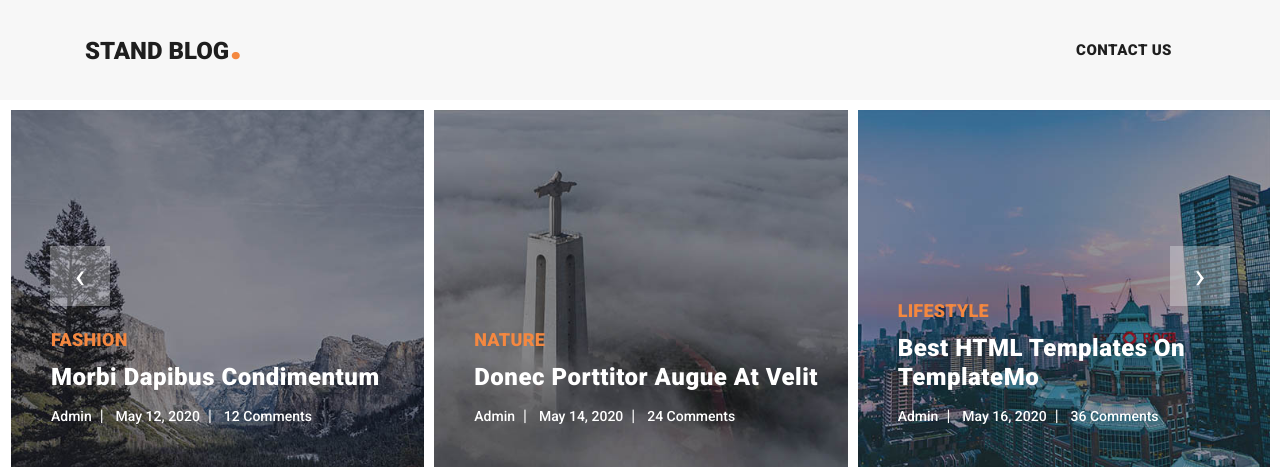
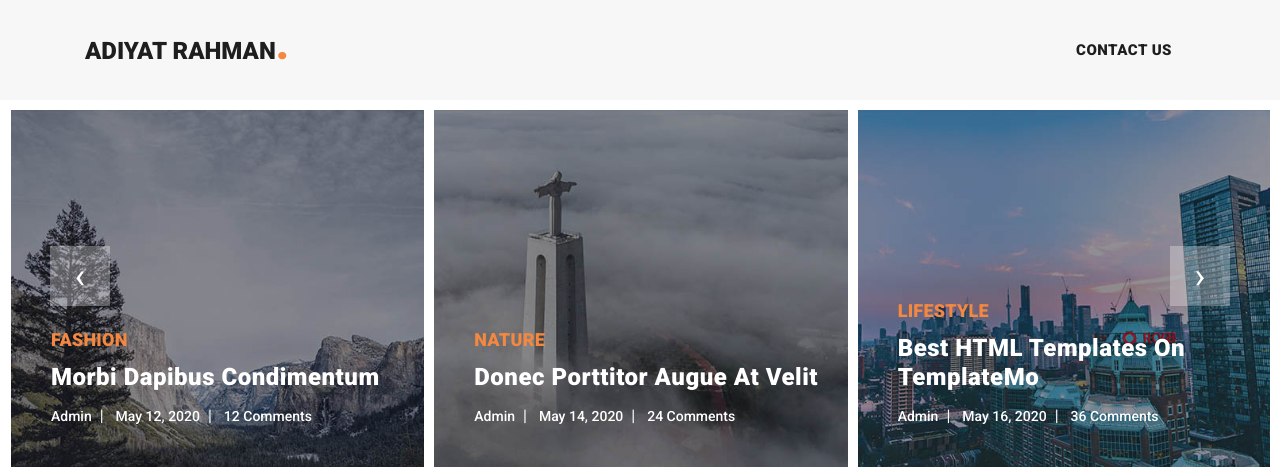
Before and after one commit to minnatur-rahman/myblog, a PHP site: page /single_post.php in a window 1280 px wide. Shown: the top 467 px of the page. Run offline with PHP 8.4, Linux system fonts and the light colour scheme; data that the repository does not hold is empty.

Commit message:
morning commit

```diff
--- a/include/header.php
+++ b/include/header.php
@@ -3,7 +3,7 @@
      <nav class="navbar navbar-expand-lg">
          <div class="container">
              <a class="navbar-brand" href="index.php">
-                 <h2>Stand Blog<em>.</em></h2>
+                 <h2>ADIYAT RAHMAN<em>.</em></h2>
              </a>
              <button class="navbar-toggler" type="button" data-toggle="collapse" data-target="#navbarResponsive" aria-controls="navbarResponsive" aria-expanded="false" aria-label="Toggle navigation">
                  <span class="navbar-toggler-icon"></span>
```
Also changed, not shown: upload/istockphoto-538491618-1024x1024.jpg (added).
